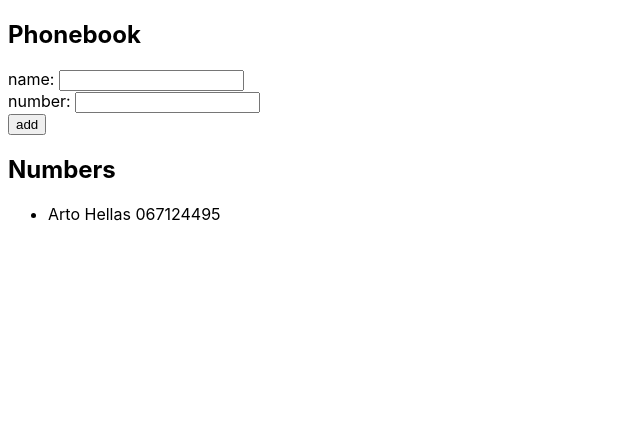
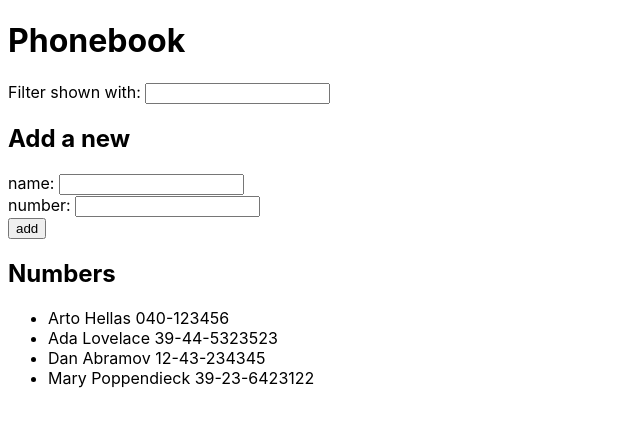
Before and after one commit to baciucristian/fullstackopen-course, a React (Create React App) app in the folder part_2/phonebook/: page / in a window 1280 px wide. Shown: the top 426 px of the page, without its empty margins (0-640 px from the left). Built offline with nearby package versions, Linux system fonts and the light colour scheme; the HTML template or start-up script is replaced by a standard one.

Commit message:
Solution 2.9

```diff
--- a/part_2/phonebook/src/App.js
+++ b/part_2/phonebook/src/App.js
@@ -1,13 +1,16 @@
 import React, {useState} from 'react';
-import Person from './components/Person';
+import Persons from './components/Persons';
 
 const App = () => {
   const [persons, setPersons] = useState([
-    {
-      name: 'Arto Hellas',
-      number: '067124495',
-    },
+    {name: 'Arto Hellas', number: '040-123456'},
+    {name: 'Ada Lovelace', number: '39-44-5323523'},
+    {name: 'Dan Abramov', number: '12-43-234345'},
+    {name: 'Mary Poppendieck', number: '39-23-6423122'},
   ]);
+
+  const [selectedPersons, setSelectedPersons] = useState(persons);
+
   const [newName, setNewName] = useState('');
   const [newNumber, setNewNumber] = useState('');
 
@@ -20,11 +23,11 @@
     };
 
     const hasSameName = persons.some(person => person.name === newName);
-    console.log(hasSameName);
 
-    if (hasSameName) alert(`${newName} is already added to phonebook`);
+    if (hasSameName) alert(`${newName} is already added to phonebook!`);
     else {
       setPersons(persons.concat(personObject));
+      setSelectedPersons(persons.concat(personObject));
     }
   };
 
@@ -36,9 +39,21 @@
     setNewNumber(event.target.value.trim());
   };
 
+  const handleFilterChange = event => {
+    const filteredPersons = persons.filter(person =>
+      person.name.includes(event.target.value.trim()),
+    );
+    setSelectedPersons(filteredPersons);
+  };
+
   return (
     <>
-      <h2>Phonebook</h2>
+      <h1>Phonebook</h1>
+      <div>
+        Filter shown with: <input onChange={handleFilterChange} />
+      </div>
+
+      <h2>Add a new</h2>
       <form onSubmit={addPerson}>
         <div>
           name: <input onChange={handleNameChange} />
@@ -51,12 +66,9 @@
           <button type="submit">add</button>
         </div>
       </form>
+
       <h2>Numbers</h2>
-      <ul>
-        {persons.map(person => (
-          <Person key={person.name} person={person} />
-        ))}
-      </ul>
+      <Persons persons={selectedPersons} />
     </>
   );
 };
--- /dev/null
+++ b/part_2/phonebook/src/components/Persons.js
@@ -0,0 +1,14 @@
+import React from 'react';
+import Person from './Person';
+
+const Persons = ({persons}) => {
+  return (
+    <ul>
+      {persons.map(person => (
+        <Person key={person.name} person={person} />
+      ))}
+    </ul>
+  );
+};
+
+export default Persons;
```
